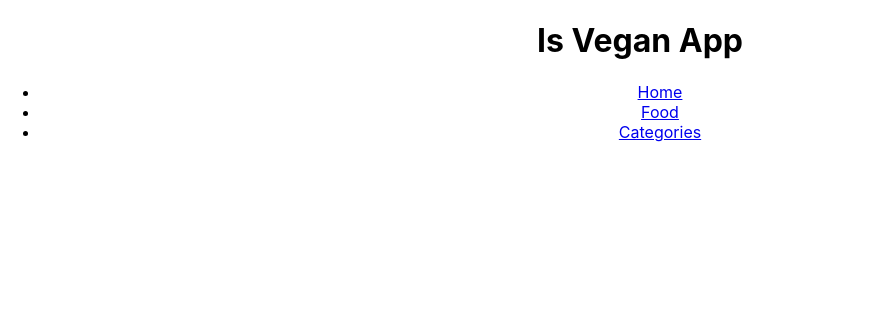
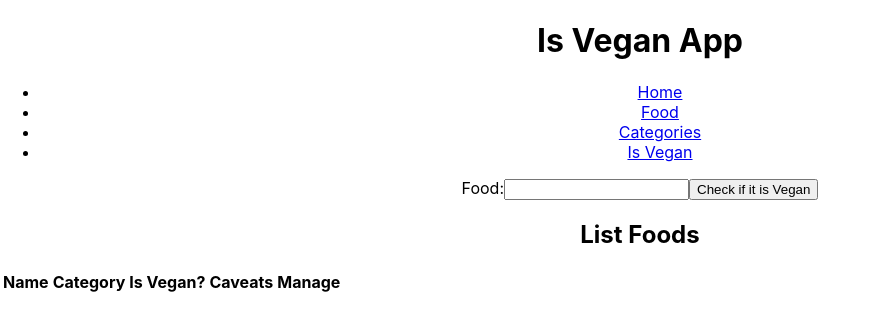
Before and after one commit to djtarrant/is-vegan-app, a React (Create React App) app: page / in a window 1280 px wide. Shown: the top 330 px of the page, without its empty margins (0-877 px from the left). Built offline with nearby package versions, Linux system fonts and the light colour scheme.

Commit message:
Add Navigation component

```diff
--- a/src/App.js
+++ b/src/App.js
@@ -1,6 +1,7 @@
 import React from 'react';
 import './App.css';
-import { BrowserRouter as Router, Route, Switch, Link } from 'react-router-dom';
+import { BrowserRouter as Router, Route, Switch } from 'react-router-dom';
+import Nav from './components/Nav'
 import IsVegan from './components/IsVegan'
 import FoodItem from './components/FoodItem'
 import Category from './components/Category'
@@ -10,15 +11,12 @@ function App() {
     <Router>
       <div className="App">
         <h1>Is Vegan App</h1>
-        <ul>
-          <li><Link to="/">Home</Link></li>
-          <li><Link to="/foodItem">Food</Link></li>
-          <li><Link to="/category">Categories</Link></li>
-        </ul>
+        <Nav />
         <Switch>
-          <Route path="/isVegan" exact component={IsVegan} />
-          <Route path="/foodItem" exact component={FoodItem} />
-          <Route path="/category" exact component={Category} />
+          <Route path="/" exact strict component={IsVegan} />
+          <Route path="/isVegan" exact strict component={IsVegan} />
+          <Route path="/foodItem" exact strict component={FoodItem} />
+          <Route path="/category" exact strict component={Category} />
         </Switch>
 
       </div>
--- /dev/null
+++ b/src/components/Nav.js
@@ -0,0 +1,21 @@
+import React from 'react';
+import { Link } from 'react-router-dom';
+import '../index.css';
+
+
+
+// functional component
+const Nav = () => {
+
+
+    return (
+        <ul className="nav">
+          <li><Link to="/">Home</Link></li>
+          <li><Link to="/foodItem">Food</Link></li>
+          <li><Link to="/category">Categories</Link></li>
+          <li><Link to="/isVegan">Is Vegan</Link></li>
+        </ul>
+    )
+}
+
+export default Nav;
```
